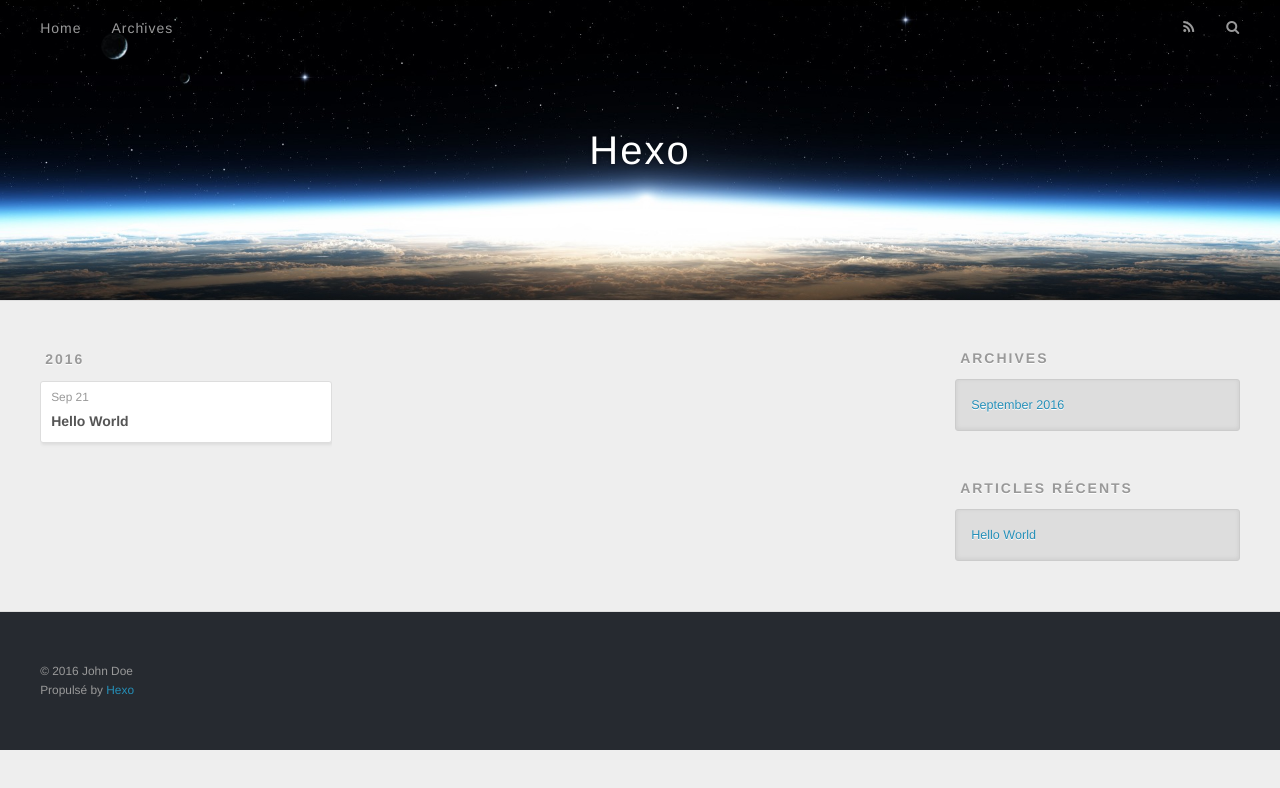
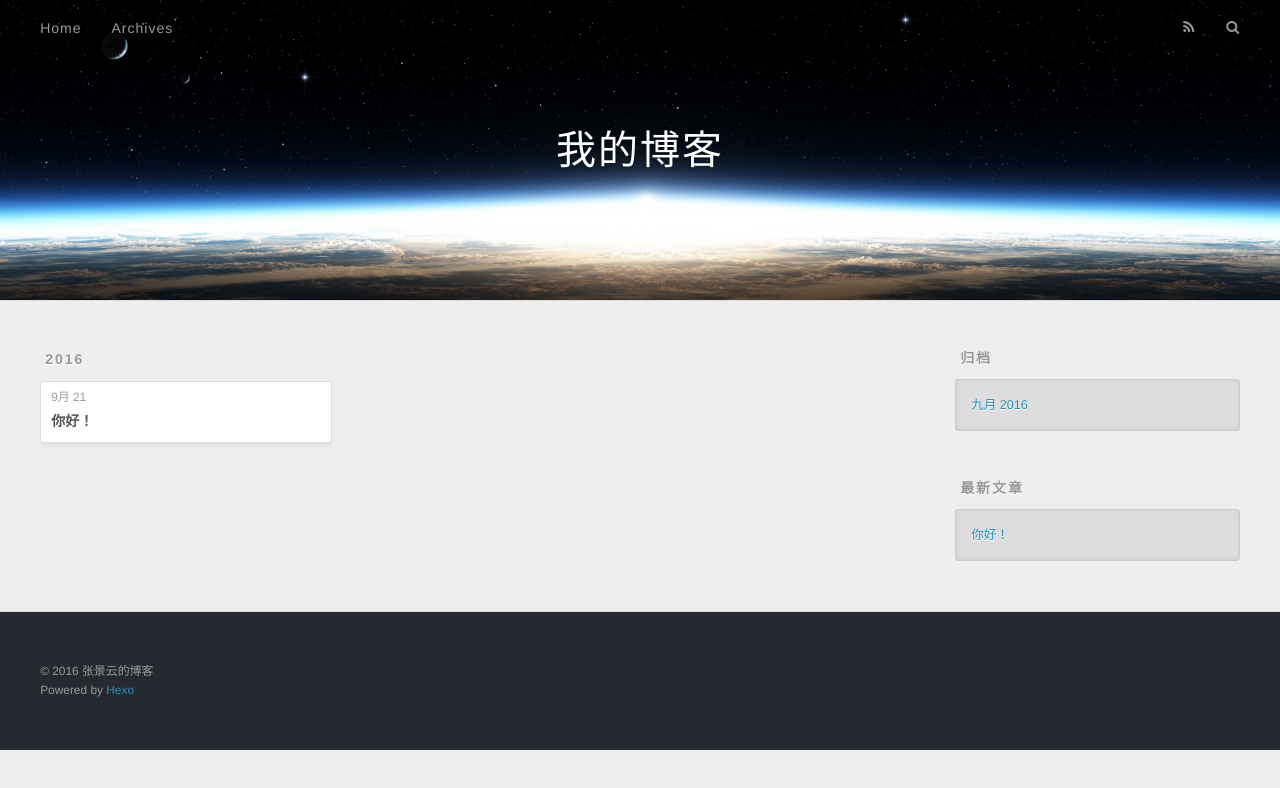
Before and after one commit to guaibaobao/donghua, a plain HTML site: page archives/2016/09/index.html in a window 1280 px wide. Drawn offline with nearby package versions, Linux system fonts and the light colour scheme.

Commit message:
Site updated: 2016-09-21 19:37:00

```diff
--- a/archives/2016/09/index.html
+++ b/archives/2016/09/index.html
@@ -3,16 +3,16 @@
 <head>
   <meta charset="utf-8">
 
-  <title>Archives: 2016/9 | Hexo</title>
+  <title>归档: 2016/9 | 我的博客</title>
   <meta name="viewport" content="width=device-width, initial-scale=1, maximum-scale=1">
   <meta property="og:type" content="website">
-<meta property="og:title" content="Hexo">
+<meta property="og:title" content="我的博客">
 <meta property="og:url" content="http://yoursite.com/archives/2016/09/index.html">
-<meta property="og:site_name" content="Hexo">
+<meta property="og:site_name" content="我的博客">
 <meta name="twitter:card" content="summary">
-<meta name="twitter:title" content="Hexo">
+<meta name="twitter:title" content="我的博客">
 
-    <link rel="alternate" href="/atom.xml" title="Hexo" type="application/atom+xml">
+    <link rel="alternate" href="/atom.xml" title="我的博客" type="application/atom+xml">
 
 
     <link rel="icon" href="/favicon.png">
@@ -33,7 +33,7 @@
   <div id="header-outer" class="outer">
     <div id="header-title" class="inner">
       <h1 id="logo-wrap">
-        <a href="/donghua/" id="logo">Hexo</a>
+        <a href="/donghua/" id="logo">我的博客</a>
       </h1>
 
     </div>
@@ -48,9 +48,9 @@
       </nav>
       <nav id="sub-nav">
 
-          <a id="nav-rss-link" class="nav-icon" href="/atom.xml" title="Flux RSS"></a>
+          <a id="nav-rss-link" class="nav-icon" href="/atom.xml" title="RSS Feed"></a>
 
-        <a id="nav-search-btn" class="nav-icon" title="Rechercher"></a>
+        <a id="nav-search-btn" class="nav-icon" title="搜索"></a>
       </nav>
       <div id="search-form-wrap">
         <form action="//google.com/search" method="get" accept-charset="UTF-8" class="search-form"><input type="search" name="q" results="0" class="search-form-input" placeholder="Search"><button type="submit" class="search-form-submit">&#xF002;</button><input type="hidden" name="sitesearch" value="http://yoursite.com"></form>
@@ -76,12 +76,12 @@
   <div class="archive-article-inner">
     <header class="archive-article-header">
       <a href="/donghua/2016/09/21/hello-world/" class="archive-article-date">
-  <time datetime="2016-09-21T11:12:15.566Z" itemprop="datePublished">Sep 21</time>
+  <time datetime="2016-09-21T11:12:15.566Z" itemprop="datePublished">9月 21</time>
 </a>
 
 
     <h1 itemprop="name">
-      <a class="archive-article-title" href="/donghua/2016/09/21/hello-world/">Hello World</a>
+      <a class="archive-article-title" href="/donghua/2016/09/21/hello-world/">你好！</a>
     </h1>
 
 
@@ -107,9 +107,9 @@
 
 
   <div class="widget-wrap">
-    <h3 class="widget-title">Archives</h3>
+    <h3 class="widget-title">归档</h3>
     <div class="widget">
-      <ul class="archive-list"><li class="archive-list-item"><a class="archive-list-link" href="/donghua/archives/2016/09/">September 2016</a></li></ul>
+      <ul class="archive-list"><li class="archive-list-item"><a class="archive-list-link" href="/donghua/archives/2016/09/">九月 2016</a></li></ul>
     </div>
   </div>
 
@@ -117,12 +117,12 @@
 
 
   <div class="widget-wrap">
-    <h3 class="widget-title">Articles récents</h3>
+    <h3 class="widget-title">最新文章</h3>
     <div class="widget">
       <ul>
 
           <li>
-            <a href="/donghua/2016/09/21/hello-world/">Hello World</a>
+            <a href="/donghua/2016/09/21/hello-world/">你好！</a>
           </li>
 
       </ul>
@@ -137,8 +137,8 @@
 
   <div class="outer">
     <div id="footer-info" class="inner">
-      &copy; 2016 John Doe<br>
-      Propulsé by <a href="http://hexo.io/" target="_blank">Hexo</a>
+      &copy; 2016 张景云的博客<br>
+      Powered by <a href="http://hexo.io/" target="_blank">Hexo</a>
     </div>
   </div>
 </footer>
```
Also changed, not shown: 2016/09/21/hello-world/index.html (+17 -17 lines), archives/2016/index.html (+16 -16 lines), archives/index.html (+16 -16 lines), index.html (+16 -16 lines).
